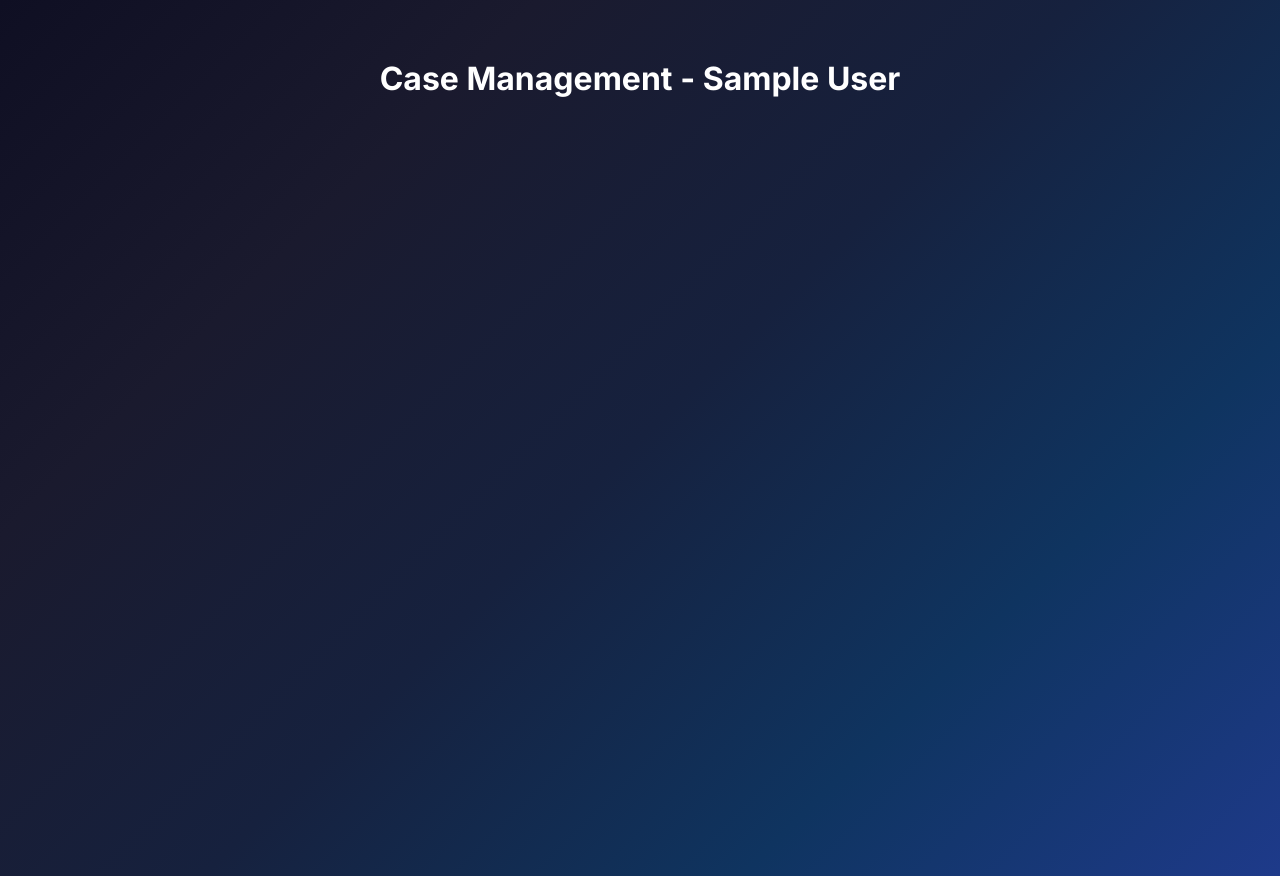
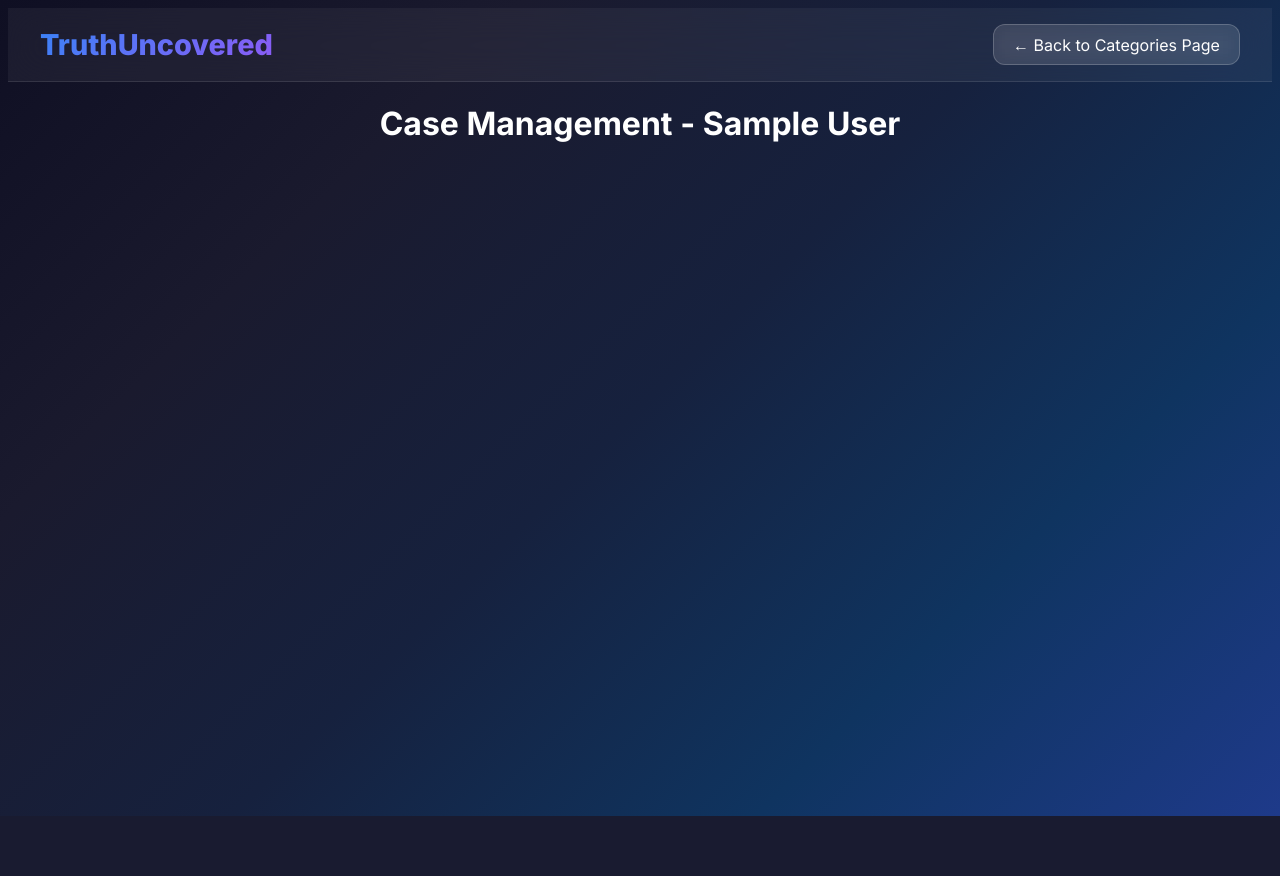
Before and after one commit to IrfathAraSarika/Truth-Uncovered-cse370_project-, a PHP site: page /case.php in a window 1280 px wide. After the commit the page ends 816 px from the top, so only its background shows below. Run offline with PHP 8.4, Linux system fonts and the light colour scheme; the visitor is signed in with stand-in values (Sample User, id 1); data that the repository does not hold is empty.

Commit message:
feat(main):implement case sort feature and resolve UI issue

```diff
--- a/case.php
+++ b/case.php
@@ -39,7 +39,7 @@ if (isset($_SESSION['category_id'])) {
       background: linear-gradient(135deg, #0f0f23, #1a1a2e, #16213e, #0f3460, #1e3a8a);
       color: #fff;
       min-height: 100vh;
-      padding: 30px;
+
     }
     .container { max-width: 1200px; margin: auto; }
     h1 { text-align: center; margin-bottom: 20px; }
@@ -71,9 +71,10 @@ if (isset($_SESSION['category_id'])) {
      margin-top: 10px;
     display: grid;
     grid-template-columns: repeat(4, 1fr); /* same as 1fr 1fr 1fr */
-    gap: 20px; /* spacing between cards */
+    gap: 15px; /* spacing between cards */
         justify-items: center; /* center each card horizontally */
     text-align: center;
+  padding:25px;
 }
     .timeline { font-size: 0.9rem; margin-top: 10px; }
     .timeline div { margin-bottom: 5px; }
@@ -86,6 +87,7 @@ if (isset($_SESSION['category_id'])) {
             padding: 1.5rem;
             transition: all 0.4s ease;
             cursor: pointer;
+            width: 400px;
         }
 
         .feature-item:hover {
@@ -110,11 +112,76 @@ if (isset($_SESSION['category_id'])) {
             color: #cbd5e1;
             font-size: 0.9rem;
         }
+.button-container {
+  width: 100%;
+   position:relative;
+}
+.btn {
+  right:0;
+  position:absolute;
+}
+     header {
+            background: rgba(255, 255, 255, 0.05);
+            backdrop-filter: blur(20px);
+            border-bottom: 1px solid rgba(255, 255, 255, 0.1);
+            position: sticky;
+            top: 0;
+            z-index: 100;
+        }
+              nav {
+            display: flex;
+            justify-content: space-between;
+            align-items: center;
+            padding: 1rem 0;
+        }
+            .logo {
+            font-size: 1.8rem;
+            font-weight: 800;
+            background: linear-gradient(135deg, #3b82f6, #8b5cf6);
+            -webkit-background-clip: text;
+            -webkit-text-fill-color: transparent;
+            background-clip: text;
+            cursor:pointer;
+        }
 
+        .nav-actions {
+            display: flex;
+            align-items: center;
+            gap: 1rem;
+        }
+                .back-button {
+            background: rgba(255, 255, 255, 0.1);
+            backdrop-filter: blur(10px);
+            border: 1px solid rgba(255, 255, 255, 0.2);
+            color: #ffffff;
+            padding: 0.6rem 1.2rem;
+            border-radius: 12px;
+            text-decoration: none;
+            transition: all 0.3s ease;
+            font-weight: 500;
+        }
+
+        .back-button:hover {
+            background: rgba(255, 255, 255, 0.15);
+            transform: translateY(-2px);
+        }
   </style>
 </head>
 <body>
-<div class="container">
+<div class="">
+     <header>
+        <div class="container">
+            <nav>
+                <div class="logo"   onclick="window.location.href='index.php'">TruthUncovered</div>
+                <div class="nav-actions">
+                    <a href="categories.php" class="back-button">← Back to Categories Page</a>
+                </div>
+            </nav>
+        </div>
+    </header>
+
+
+
 <h1>
     Case Management
     <?php if (isset($_SESSION['category_name'])): ?>
```
Also changed, not shown: categories.php (+64 -1 lines).
